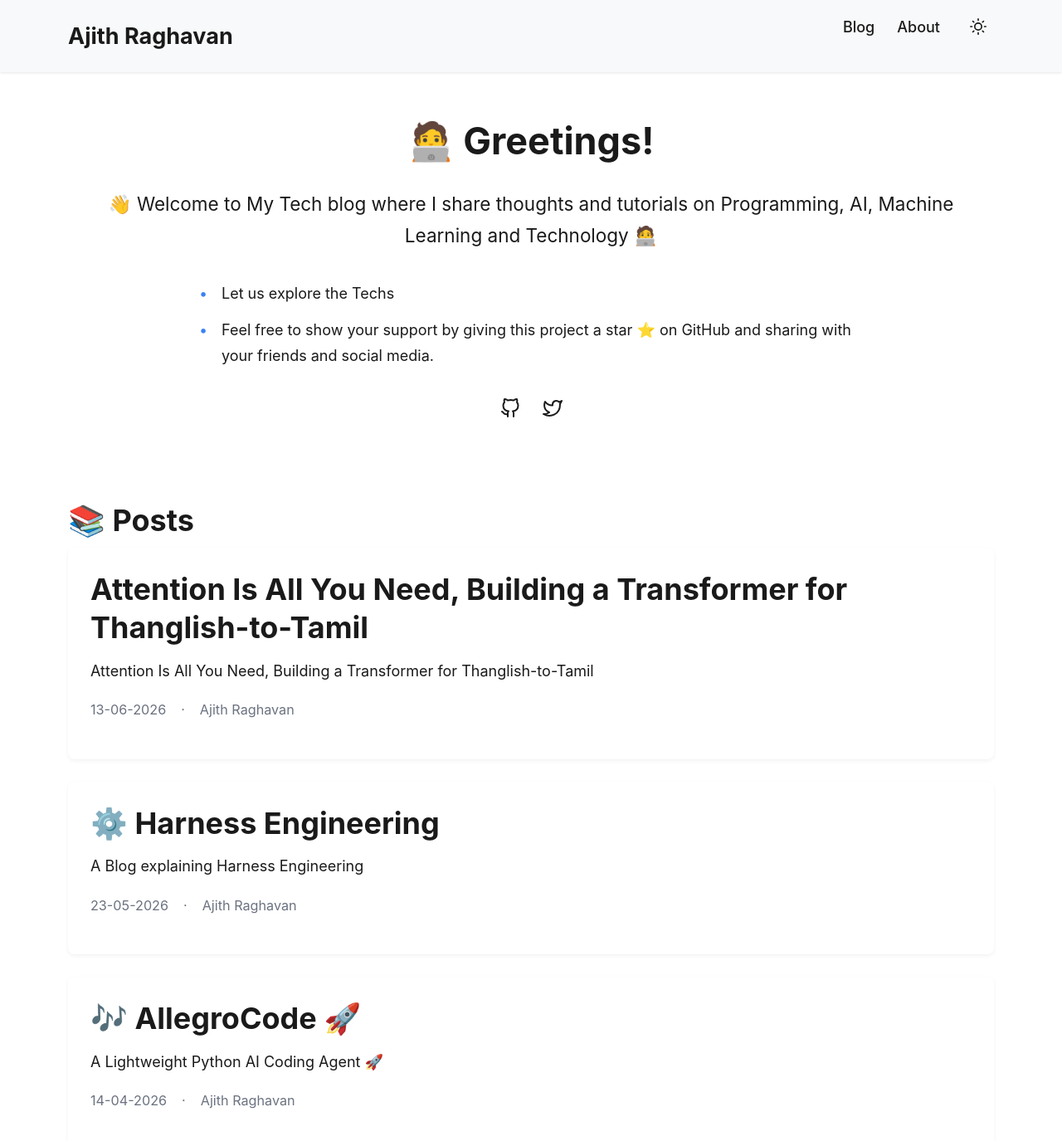
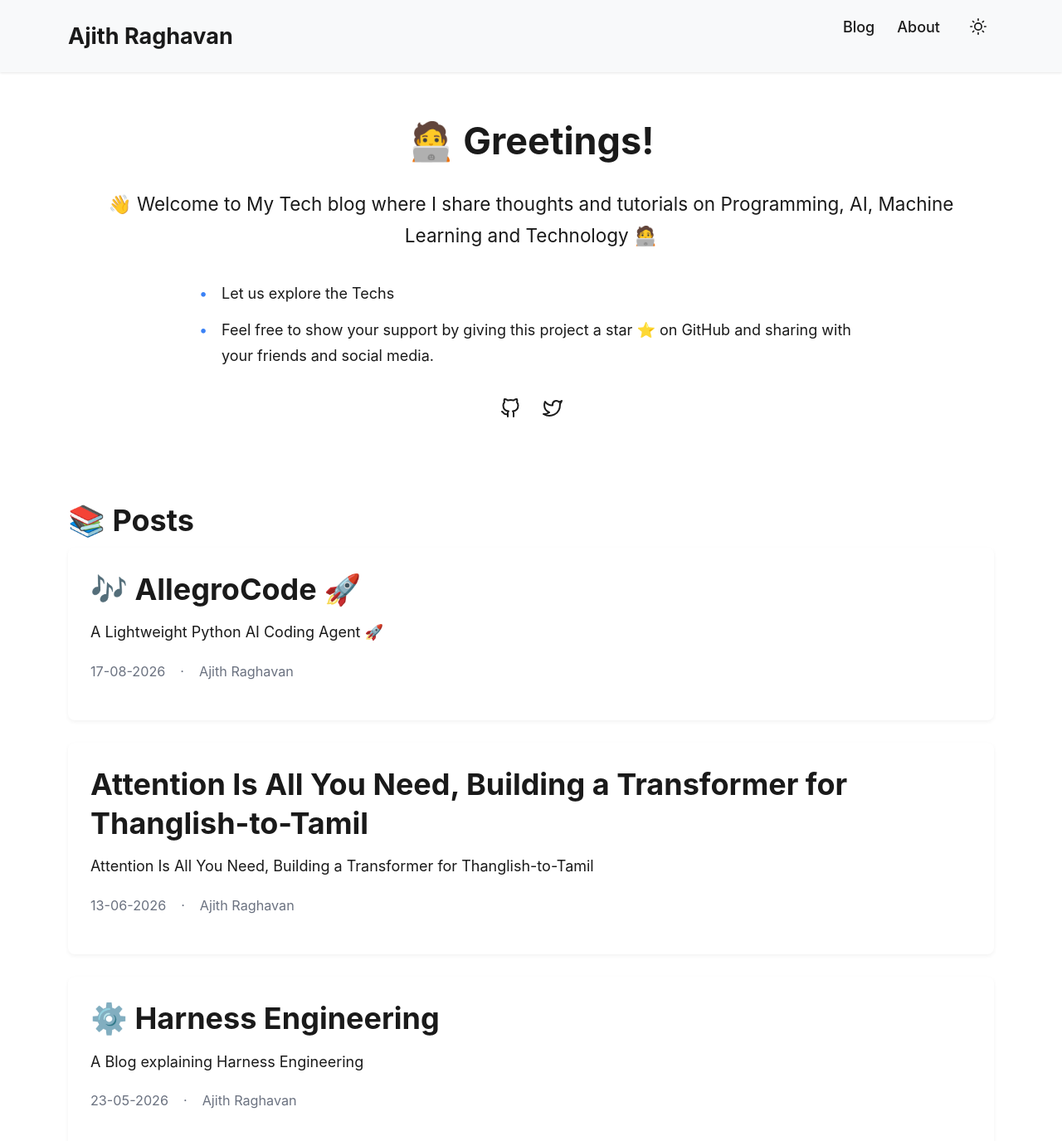
Before and after one commit to ajithraghavan/ajithraghavan.github.io, a Jekyll site: the page built from index.html, in a window 1280 px wide and 1400 px high. Shown: the top 1375 px of the window at 83% size. Built offline with Jekyll 4.4.1, drawn with Linux system fonts in a browser that asks for light colours.

Commit message:
Update 2026-08-17-Allegro-Code.md

```diff
--- a/_posts/2026-08-17-Allegro-Code.md
+++ b/_posts/2026-08-17-Allegro-Code.md
@@ -1,7 +1,7 @@
 ---
 layout: post
 title: "🎶 AllegroCode 🚀"
-date: 2026-04-14
+date: 2026-08-17
 author: "Ajith Raghavan"
 description: "A Lightweight Python AI Coding Agent 🚀"
 tags: ["AI", "AI Agent", "AllegroAgent", "Agentic AI Framework", "Fast Agent", "AllegroCode"]
```
